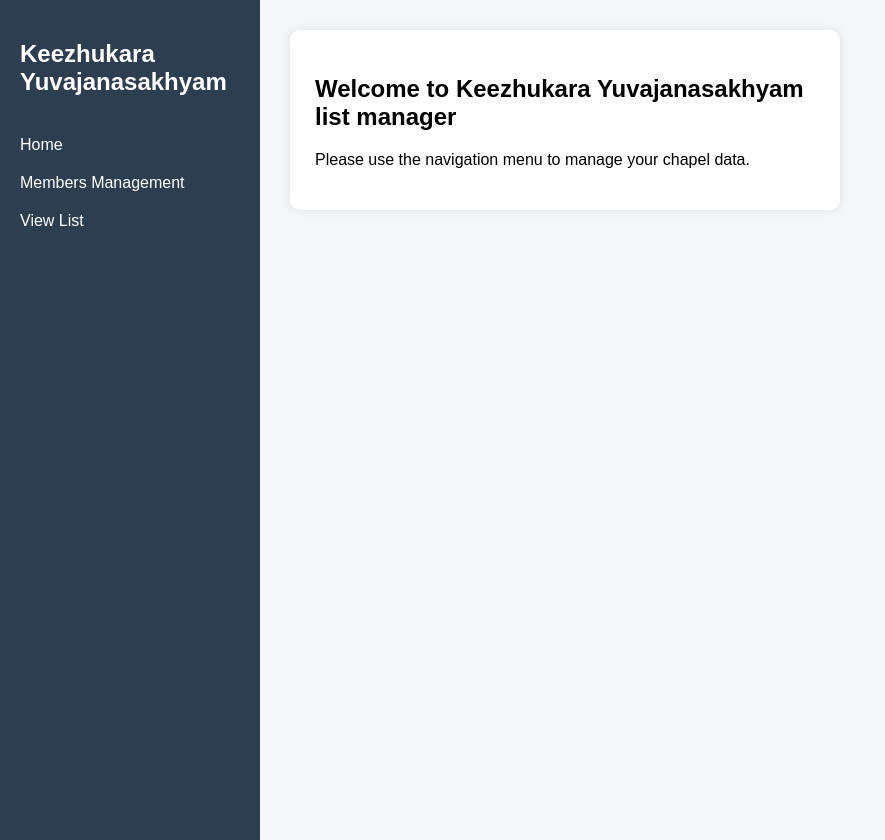
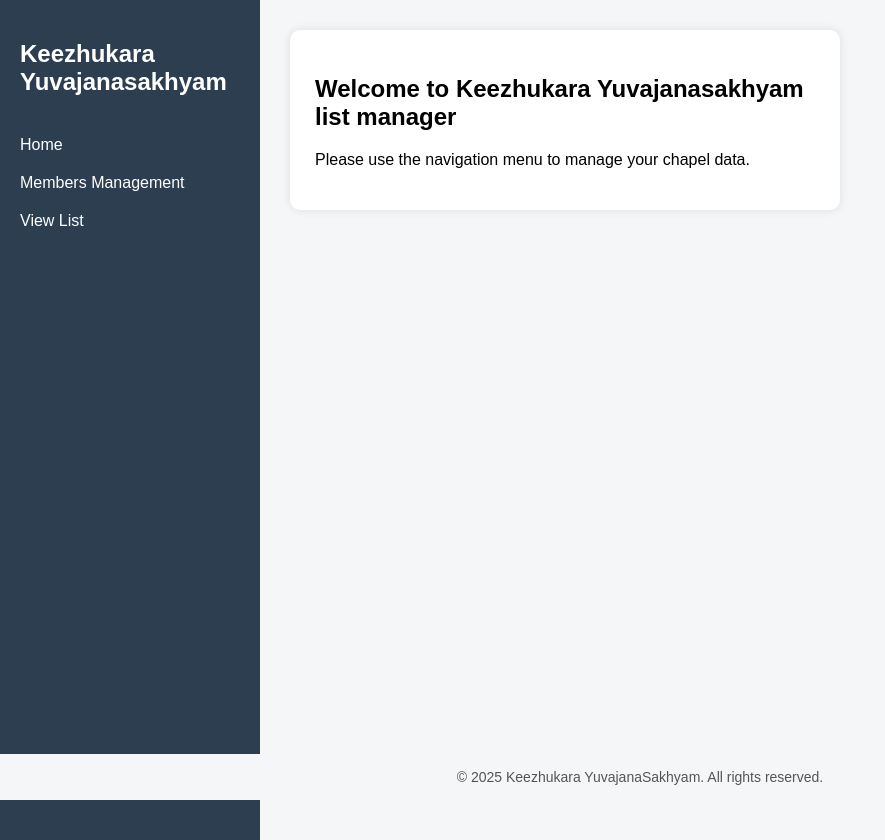
Before and after one commit to nithinmathewjoji/chappel_members_list, a plain HTML site: page index.html in a window 1280 px wide. Shown: the whole page, without its empty margins (0-885 px from the left). Drawn offline with Linux system fonts and the light colour scheme.

Commit message:
Update index.html

```diff
--- a/index.html
+++ b/index.html
@@ -76,6 +76,19 @@
       color: green;
       margin-top: 10px;
     }
+
+    .footer {
+      text-align: center;
+      padding: 15px;
+      font-size: 14px;
+      color: #555;
+      position: fixed;
+      bottom: 0;
+      left: 0;
+      right: 0;
+      background: #f4f6f8;
+    }
+
   </style>
 </head>
 <body>
@@ -98,10 +111,12 @@
     <!-- Login + Add Person Section -->
     <div id="memberSection" class="card" style="display: none;">
       <div id="loginCard">
+
         <input type="email" id="email" placeholder="Email" />
         <input type="password" id="password" placeholder="Password" />
         <button onclick="signup()">Sign Up</button>
         <button onclick="login()">Login</button>
+        <h3>contact admin if you forget login</h3>
       </div>
 
       <div id="dataArea" style="display: none;">
@@ -116,6 +131,10 @@
     </div>
 
   </div>
+  <div class="footer">
+    © 2025 Keezhukara YuvajanaSakhyam. All rights reserved.
+  </div>
+
 
   <script>
     function goToView() {
```
